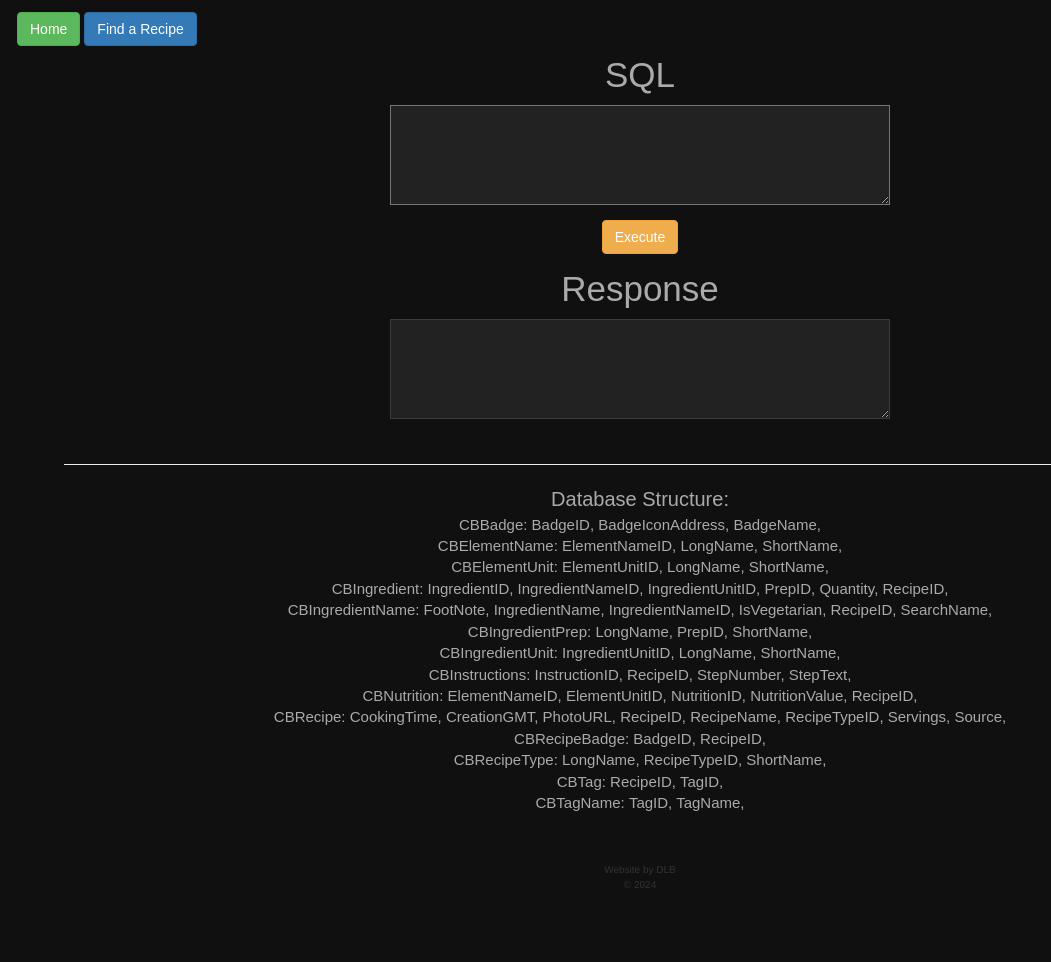
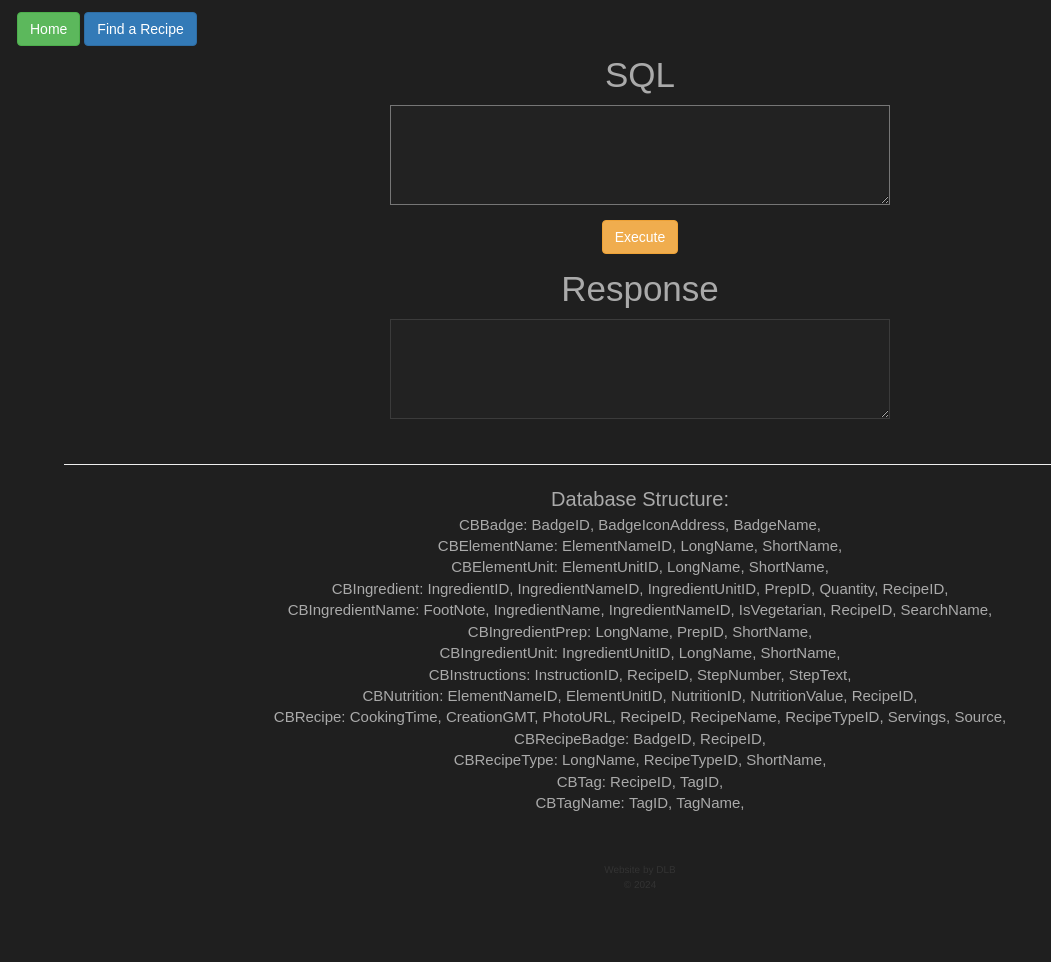
Before and after one commit to Lukipaela/CookBookWebsite, a Flask app: page /database in a window 1280 px wide. Shown: the whole page, without its empty margins (0-1051 px from the left). Run offline with Flask 3, Linux system fonts and the light colour scheme; data that the repository does not hold is empty; some libraries are stand-ins or nearby versions; some web fonts are replaced.

Commit message:
Tweak to B&W theme

```diff
--- a/static/css/styles.css
+++ b/static/css/styles.css
@@ -17,8 +17,8 @@
 */
 
 /* B & W theme*/
-  --theme-background: #101010;
-  --theme-borders: #222222;
+  --theme-background: #1F1F1F;
+  --theme-borders: #333333;
   --theme-font-light: #AAAAAA;
   --theme-font-highlight: #CCCCCC;
   --theme-entry-field: #222222;
```
